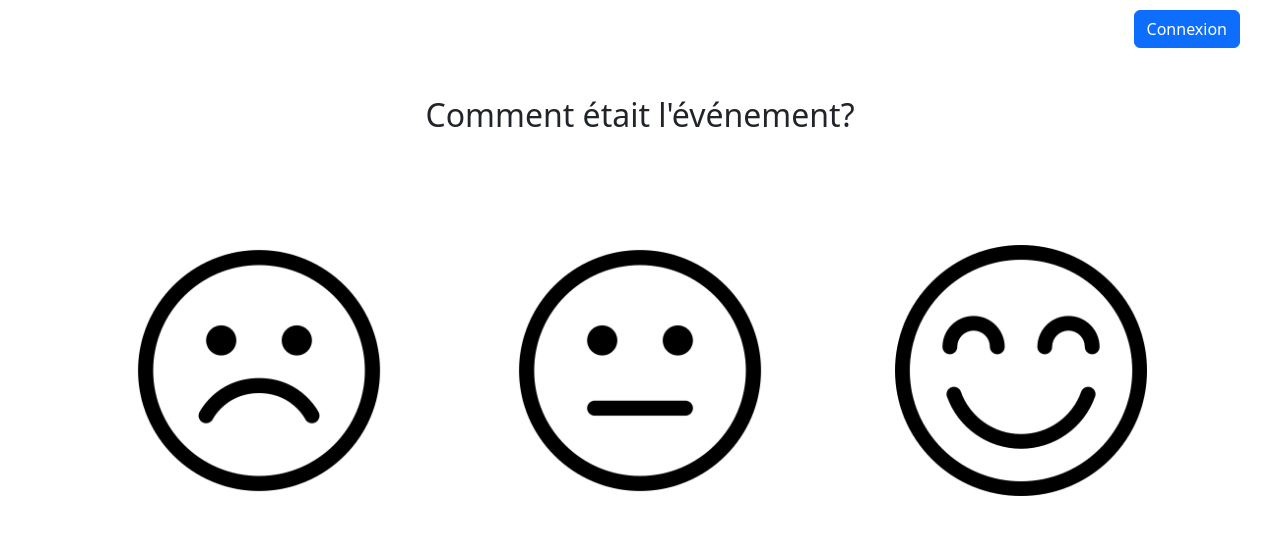
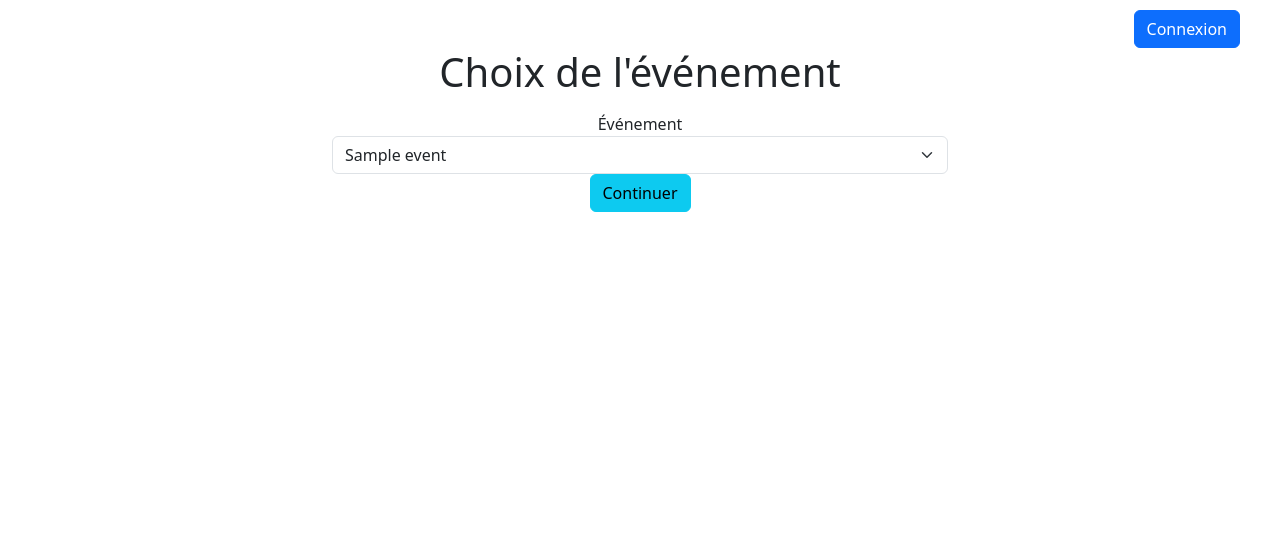
Before and after one commit to Maath3211/web3-2023, a PHP site: page / in a window 1280 px wide. Shown: the top 558 px of the page. Run offline with PHP 8.4, Linux system fonts and the light colour scheme; tables that the repository leaves empty or names only in its code hold one stand-in row (values such as "Sample post").

Commit message:
ajout page accueil(pas fini)

```diff
--- a/Mi-session/creerCompte.php
+++ b/Mi-session/creerCompte.php
@@ -84,7 +84,7 @@
                         $servername = "localhost";
                         $username = "root";
                         $password = "root";
-                        $db = "f1";
+                        $db = "smileyface";
                         // Create connection
                         $conn = new mysqli($servername, $username, $password, $db);
                         // Check connection
@@ -92,8 +92,8 @@
                             die("Connection failed: " . $conn->connect_error);
                         }
                         $conn->query('SET NAMES utf8');
-                        $sql   =   "INSERT INTO `usagers` (`id`, `username`, `email`, `password`, `ip`, `machine`)
-                    VALUES (NULL, '$nom', '$email', $pass, '', '');";
+                        $sql   =   "INSERT INTO `usagers` (`id`, `username`, `email`, `password`, `role`)
+                    VALUES (NULL, '$nom', '$email', $pass, '');";
 
                         if (mysqli_query($conn,    $sql)) {
                             $_SESSION['connexion'] = true;
--- a/Mi-session/index.php
+++ b/Mi-session/index.php
@@ -6,6 +6,7 @@
     <meta name="viewport" content="width=device-width, initial-scale=1.0">
     <link rel="stylesheet" href="css/style.css">
     <link href="https://cdn.jsdelivr.net/npm/bootstrap@5.3.1/dist/css/bootstrap.min.css" rel="stylesheet" integrity="sha384-4bw+/aepP/YC94hEpVNVgiZdgIC5+VKNBQNGCHeKRQN+PtmoHDEXuppvnDJzQIu9" crossorigin="anonymous">
+
     <title>Feedback</title>
 </head>
 
@@ -14,15 +15,43 @@
 
     <div id="container" class="container-fluid ">
         <div class="row text-center py-5">
-            <div class="col-12 ">
+            <div class="col-6 offset-3">
+
+                <h1>Choix de l'événement</h1>
+                <div class="form-group">
+                    <label for="event" class="mt-2">Événement</label>
+                    <select name="event" id="select" class="form-select">
+                        <?php
+                        $servername = "localhost";
+                        $username = "root";
+                        $password = "root";
+                        $db = "smileyface";
+                        // Create connection
+                        $conn = new mysqli($servername, $username, $password, $db);
+                        // Check connection
+                        if ($conn->connect_error) {
+                            die("Connection failed: " . $conn->connect_error);
+                            echo 'Connexion à la base de donnée impossible';
+                        }
+                        $conn->query('SET NAMES utf8');
+                        $sql   =   "SELECT id, nom FROM `events`";
+                        $result   =   $conn->query($sql);
+                        if ($result->num_rows   >   0) {
+
+                            while ($row   =   $result->fetch_assoc()) {
+                                echo '
+                                <option value="' . $row["id"] . '">' . $row["nom"] . '</option>';
+                            }
+                        }
+                        $conn->close();
 
 
-                <h2 class="mt-5">Comment était l'événement?</h2>
-                <div class="mt-5">
-                    <img src="img/sad-face.png" alt="sad" class="imgFace" />
-                    <img src="img/neutral-face.png" alt="neutral" class="imgFace" />
-                    <img src="img/happiness.png" alt="happy" class="imgFace" />
+                        ?>
+
+
+                    </select>
                 </div>
+                <button type="button" id="btnSubmit" class="btn btn-info">Continuer</button>
 
 
             </div>
@@ -31,6 +60,7 @@
 
 
     <script src="https://cdn.jsdelivr.net/npm/bootstrap@5.3.1/dist/js/bootstrap.bundle.min.js" integrity="sha384-HwwvtgBNo3bZJJLYd8oVXjrBZt8cqVSpeBNS5n7C8IVInixGAoxmnlMuBnhbgrkm" crossorigin="anonymous"></script>
+    <script src="js/script.js"></script>
 </body>
 
 </html>
--- /dev/null
+++ b/Mi-session/js/script.js
@@ -0,0 +1,7 @@
+let select = document.getElementById("select");
+let choix = select.value;
+
+let btn = document.getElementById("btnSubmit");
+btn.addEventListener("click", function(){
+    window.location.assign("feedback.php?id=" + choix);
+})
```
Also changed, not shown: Mi-session/feedback.php (added, +40 -0 lines).
